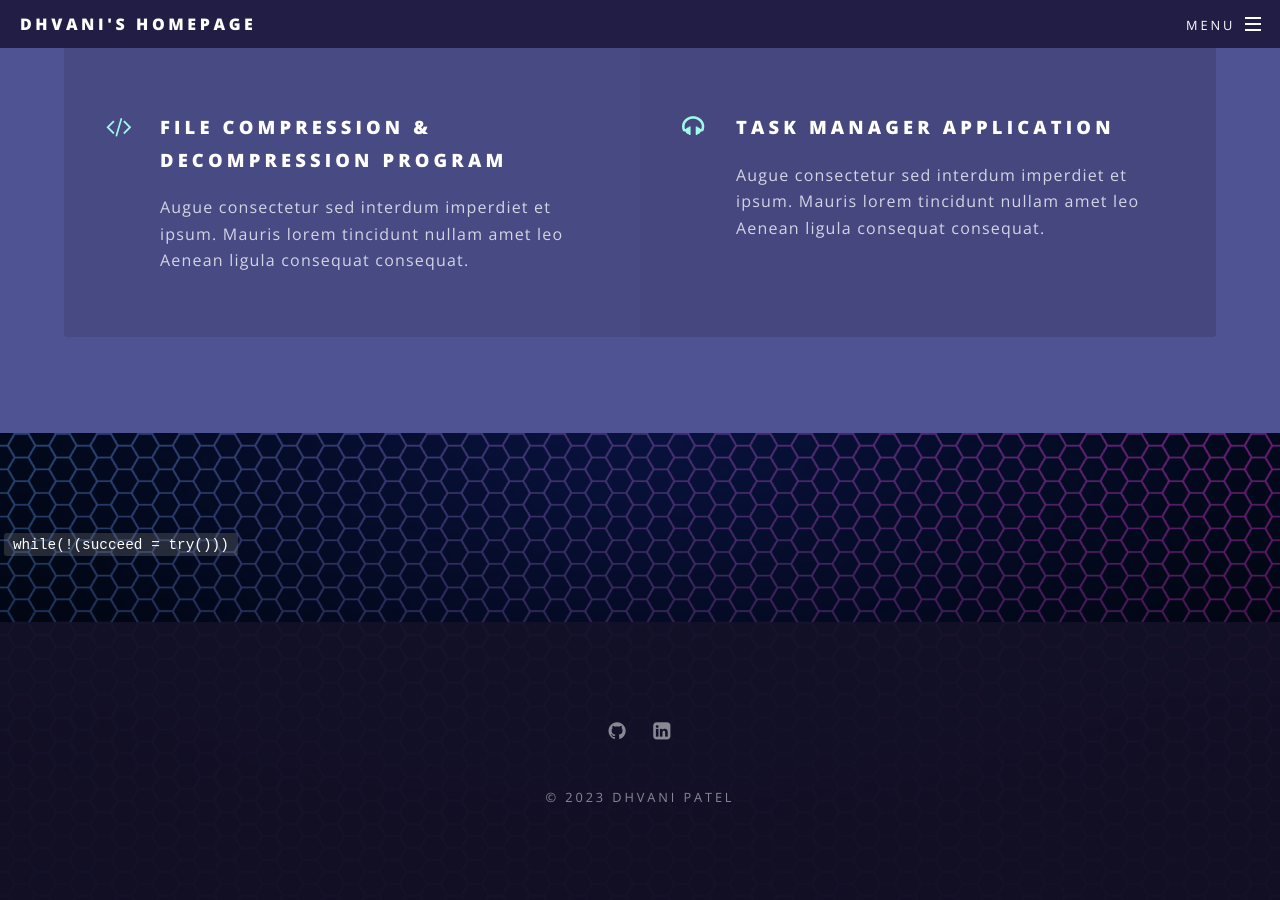
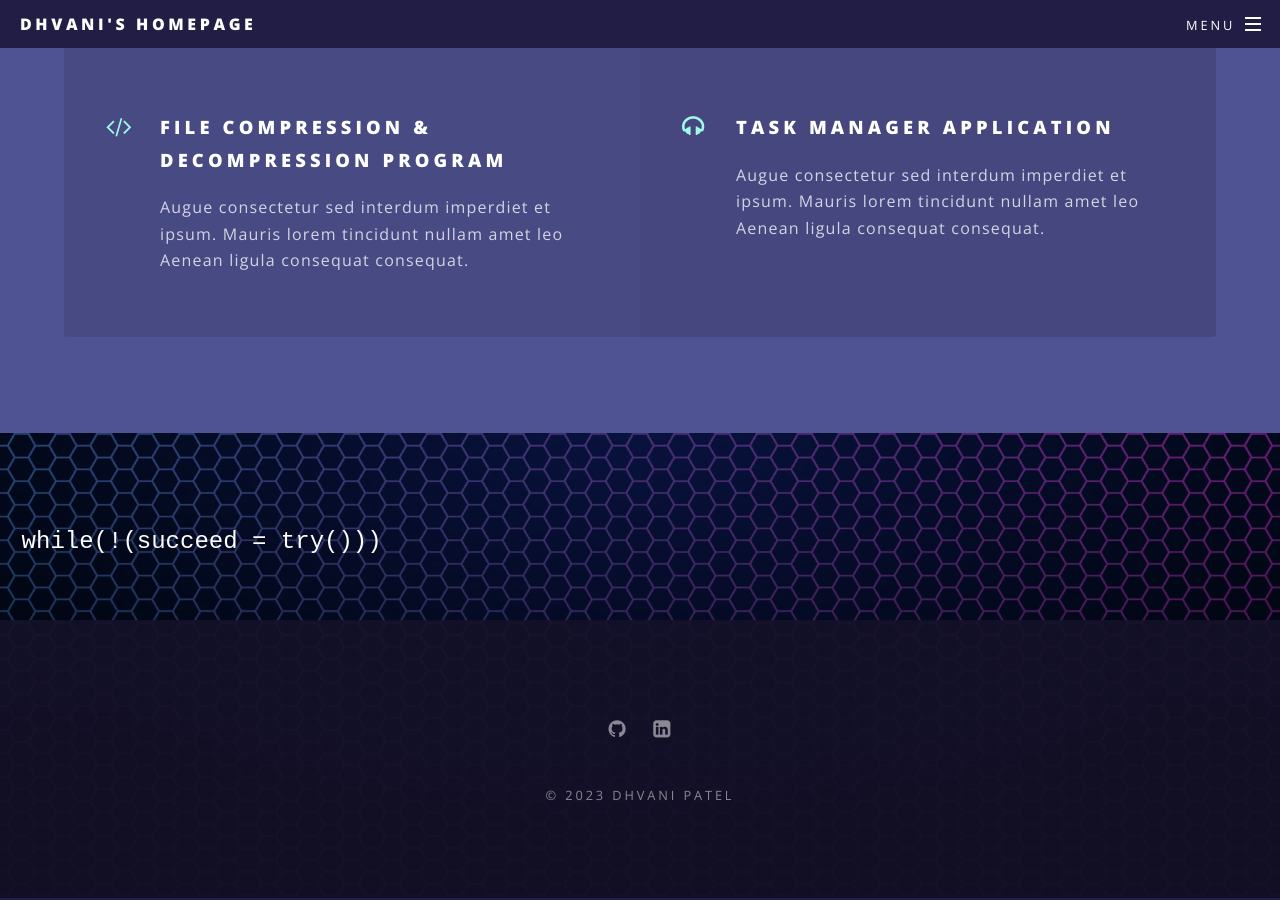
Before and after one commit to dhvani2504/dhvani2504.github.io, a Jekyll site: the page built from index.html, in a window 1280 px wide and 900 px high, scrolled down 2740 px. Built offline with Jekyll 4.4.1, drawn with Linux system fonts in a browser that asks for light colours.

Commit message:
Update main.scss

```diff
--- a/css/main.scss
+++ b/css/main.scss
@@ -168,10 +168,10 @@ $baseurl: '{{ site.baseurl }}/images';
 	}
 
 	code {
-		background: _palette(border-bg);
+		/* background: _palette(border-bg); */
 		border-radius: 3px;
 		font-family: _font(family-fixed);
-		font-size: 0.9em;
+		font-size: 1.5em;
 		letter-spacing: 0;
 		margin: 0 0.25em;
 		padding: 0.25em 0.65em;
```
